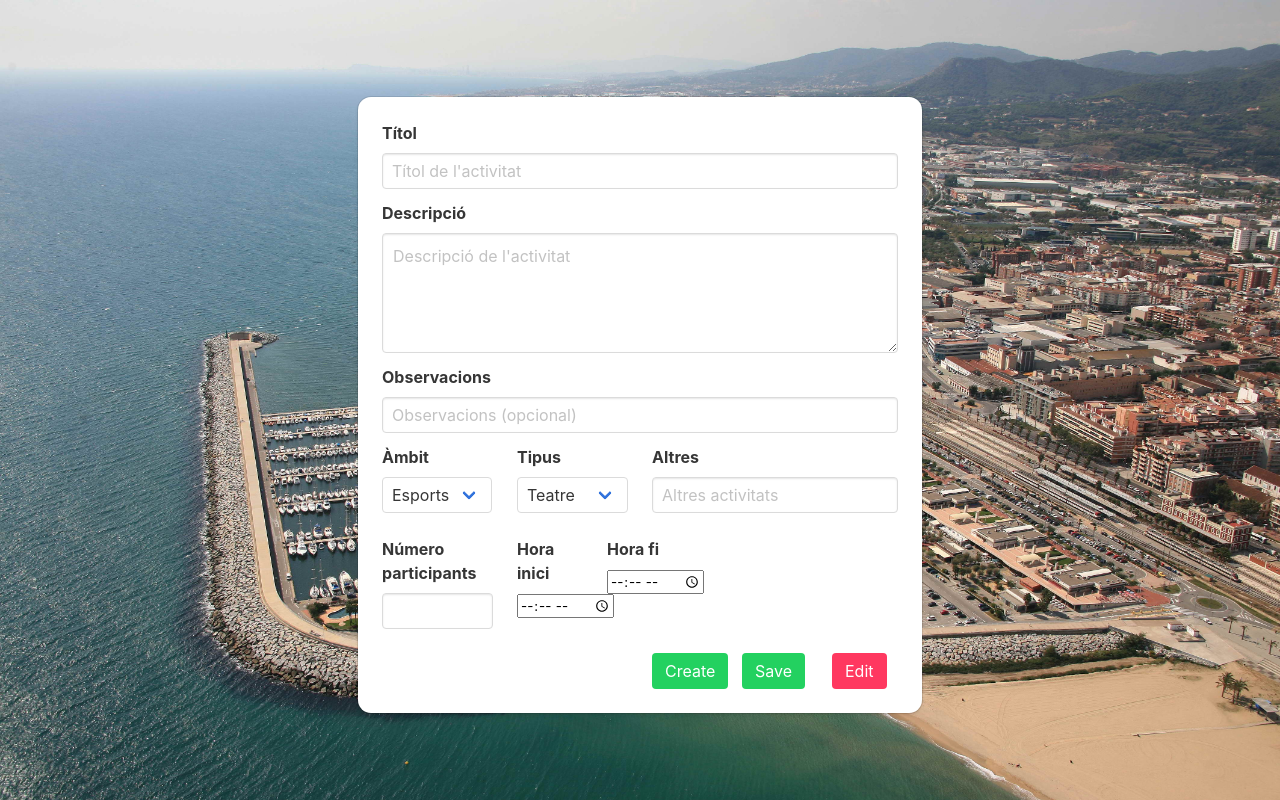
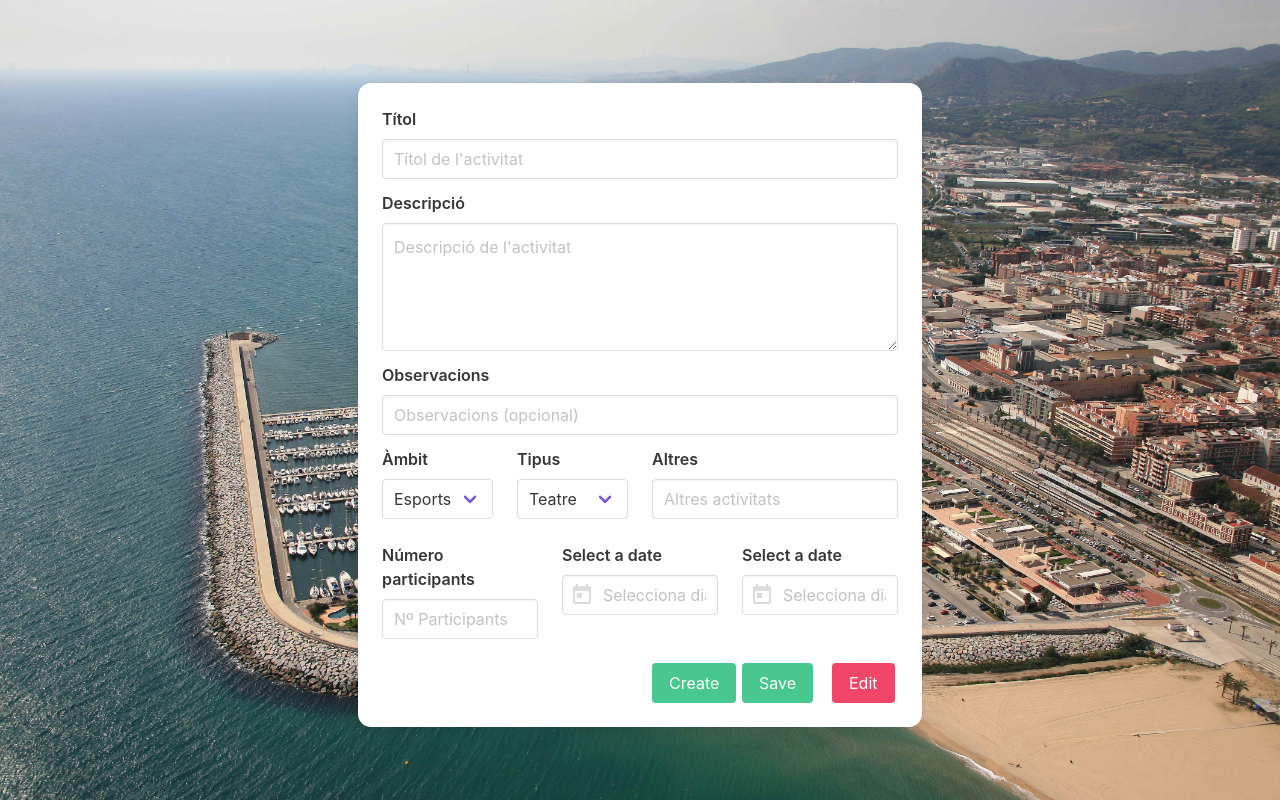
Before and after one commit to somhackathon19/somhackathon19-kteam, a Vue app in the folder client/: page /newEvent in a window 1280 px wide. Built offline with nearby package versions, Linux system fonts and the light colour scheme; no server answers.

Commit message:
Add datetpicker

```diff
--- a/client/index.html
+++ b/client/index.html
@@ -5,8 +5,8 @@
     <meta name="viewport" content="width=device-width,initial-scale=1.0">
     <title>Client</title>
     <link rel="stylesheet" href="https://cdnjs.cloudflare.com/ajax/libs/bulma/0.7.2/css/bulma.min.css">
+    <link rel="stylesheet" href="//cdn.materialdesignicons.com/2.5.94/css/materialdesignicons.min.css">
     <script defer src="https://use.fontawesome.com/releases/v5.3.1/js/all.js"></script>
-    <script src="https://cdnjs.cloudflare.com/ajax/libs/socket.io/1.7.2/socket.io.js"></script>
   </head>
   <body>
     <div id="app"></div>
--- a/client/package.json
+++ b/client/package.json
@@ -11,6 +11,7 @@
   },
   "dependencies": {
     "axios": "^0.18.0",
+    "buefy": "^0.7.2",
     "socket.io-client": "^2.2.0",
     "vue": "^2.5.2",
     "vue-router": "^3.0.1",
--- a/client/src/components/NewEvent.vue
+++ b/client/src/components/NewEvent.vue
@@ -65,39 +65,47 @@
                   </div>
                 </div>
                 <div class="columns is-mobile">
-                  <div class="column is-3">
+                  <div class="column is-4">
                     <div class="field">
                       <label class="label">Número participants</label>
-                      <input class="input" type="text">
+                      <input class="input" type="text" placeholder="Nº Participants">
                     </div>
                   </div>
-                  <div class="column is-2">
-                    <div class="field">
-                      <label class="label">Hora inici</label>
-                      <input type="time">
-                    </div>
+                  <div class="column is-4">
+                    <b-field label="Select a date">
+                        <b-datepicker
+                          placeholder="Selecciona dia..."
+                          icon="calendar-today"
+                          position="is-top-right"
+                        >
+                        </b-datepicker>
+                    </b-field>
                   </div>
-                   <div class="column is-2">
-                    <div class="field">
-                      <label class="label">Hora fi</label>
-                      <input type="time">
-                    </div>
+                   <div class="column is-4">
+                    <b-field label="Select a date">
+                        <b-datepicker
+                          placeholder="Selecciona dia..."
+                          icon="calendar-today"
+                          position="is-top-right"
+                        >
+                        </b-datepicker>
+                    </b-field>
                   </div>
                 </div>
                 <div class="columns is-mobile level-right">
                   <div class="column is-2">
                     <div class="field">
-                      <button class="button is-success" id="create" v-on:click="doLogin">Create</button>
+                      <button class="button is-success" id="create" v-on:click="">Create</button>
                     </div>
                   </div>
                   <div class="column is-2">
                     <div class="field">
-                      <button class="button is-success" id="save" v-on:click="doLogin">Save</button>
+                      <button class="button is-success" id="save" v-on:click="">Save</button>
                     </div>
                   </div>
                   <div class="column is-2">
                     <div class="field">
-                      <button class="button is-danger" id="delete" v-on:click="doLogin">Edit</button>
+                      <button class="button is-danger" id="delete" v-on:click="">Edit</button>
                     </div>
                   </div>
                 </div>
@@ -116,8 +124,6 @@ export default {
   props: ["titol", "descripcio"],
   data() {
     return {
-      msg: "Welcome to Your Vue.js App",
-      time: new Date()
     };
   }
 };
--- a/client/src/main.js
+++ b/client/src/main.js
@@ -4,13 +4,17 @@ import Vue from 'vue'
 import App from './App'
 import store from './store'
 import router from './router'
+import Buefy from 'buefy'
+import 'buefy/dist/buefy.css'
+
+Vue.use(Buefy)
 
 Vue.config.productionTip = false
 
-var socket = io.connect('http://178.62.238.205:80');
-socket.on('test', function(data){
-  console.log(data)
-});
+// var socket = io.connect('http://178.62.238.205:80');
+// socket.on('test', function(data){
+//   console.log(data)
+// });
 
 /* eslint-disable no-new */
 new Vue({
```
Also changed, not shown: 1 other file (tests, documents, lock files or other folders).
